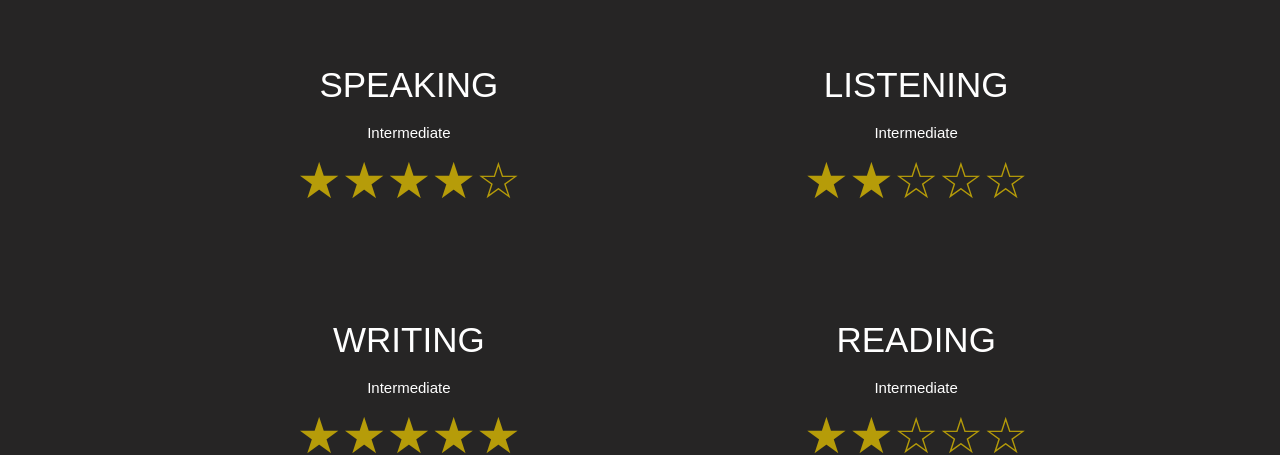
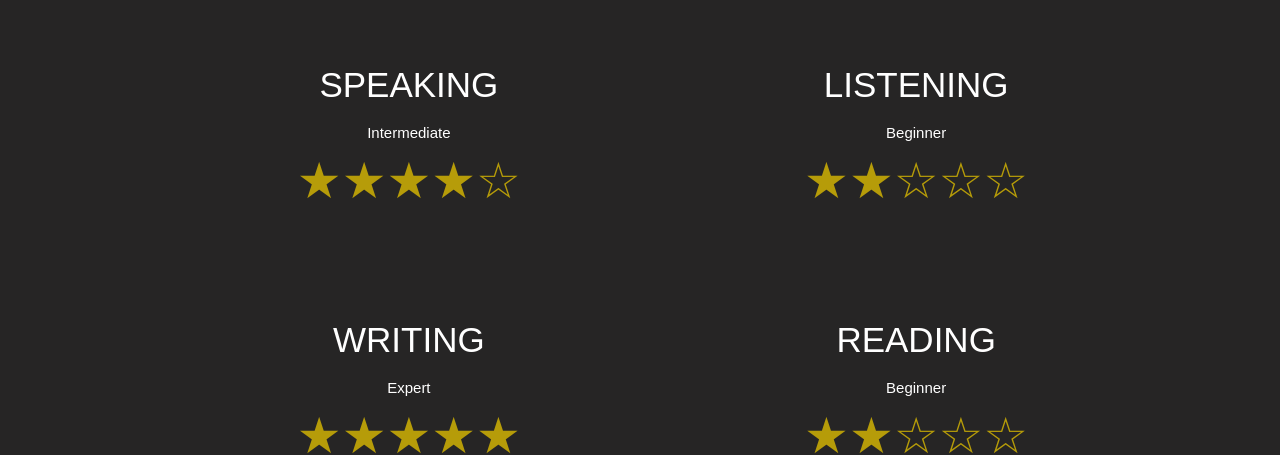
Before and after one commit to PalaniGuna-123/PalaniGuna-Portfolio, a plain HTML site: page index.html in a window 1280 px wide. Shown: the part 2574-3029 px from the top of the page. Drawn offline with nearby package versions, Linux system fonts and the light colour scheme.

Commit message:
Beginner

```diff
--- a/index.html
+++ b/index.html
@@ -173,17 +173,17 @@
                             </div>
                             <div class="english-skill">
                                 <div class="english-skill-name">LISTENING</div>
-                                <div>Intermediate</div>
+                                <div>Beginner</div>
                                 <div class="stars">&#9733;&#9733;&#9734;&#9734;&#9734;</div>
                             </div>
                             <div class="english-skill">
                                 <div class="english-skill-name">WRITING</div>
-                                <div>Intermediate</div>
+                                <div>Expert</div>
                                 <div class="stars">&#9733;&#9733;&#9733;&#9733;&#9733;</div>
                             </div>
                             <div class="english-skill">
                                 <div class="english-skill-name">READING</div>
-                                <div>Intermediate</div>
+                                <div>Beginner</div>
                                 <div class="stars">&#9733;&#9733;&#9734;&#9734;&#9734;</div>
                             </div>
                 </div>
```
